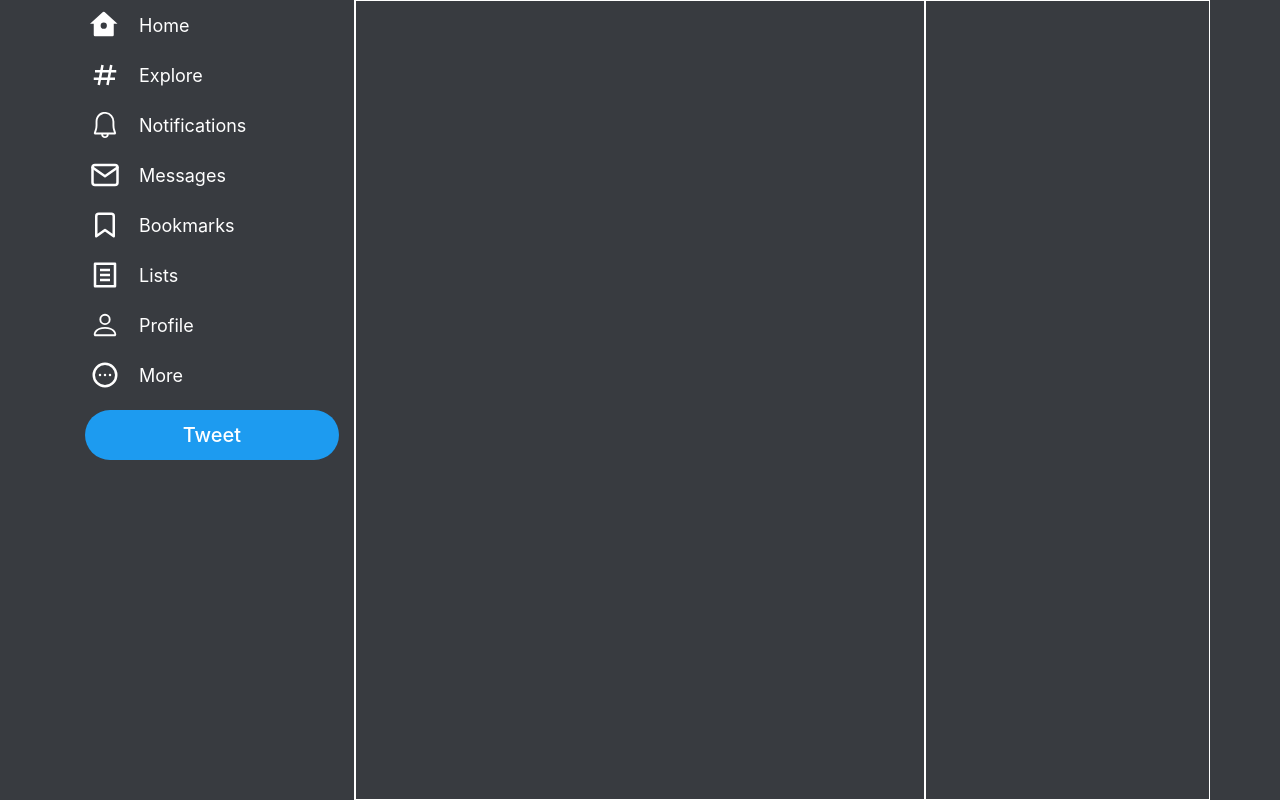
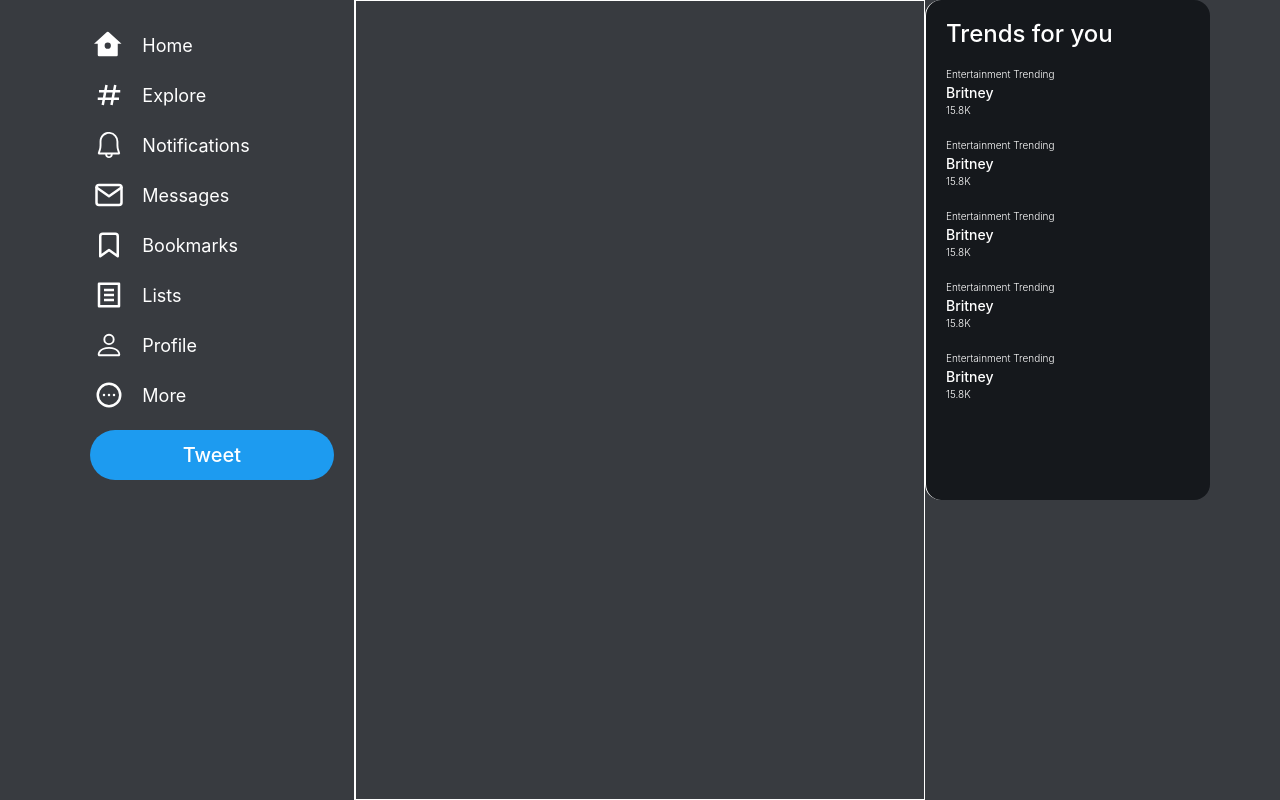
Before and after one commit to NatalijaKostovska/Twitter, a React (Create React App) app: page / in a window 1280 px wide. Built offline with nearby package versions, Linux system fonts and the light colour scheme.

Commit message:
add trending component & update style

```diff
--- /dev/null
+++ b/src/components/Trending/Trending.tsx
@@ -0,0 +1,46 @@
+import React from 'react';
+import styled from 'styled-components';
+
+interface Props {
+  category?: string;
+  word?: string;
+  tweets?: string;
+}
+
+const Trending = (props: Props) => {
+  const { category, word, tweets } = props;
+  return (
+    <Style.Container>
+      <Style.Tranding>{category} Trending</Style.Tranding>
+      <Style.Word>{word}</Style.Word>
+      <Style.Tweets>{tweets}</Style.Tweets>
+    </Style.Container>
+  )
+};
+
+const Style = {
+  Container: styled.div`
+  padding: 10px 0;
+  `,
+  Tranding: styled.div`
+  display: flex;
+  color: white;
+  font-weight: 300;
+  font-size: 10px;
+  `,
+  Word: styled.div`
+  display: flex;
+  color: white;
+  font-weight: 500;
+  font-size: 14px;
+  `,
+
+  Tweets: styled.div`
+  display: flex;
+  color: white;
+  font-weight: 300;
+  font-size: 10px;
+  `
+}
+
+export default Trending;
--- a/src/containers/Home/Home.tsx
+++ b/src/containers/Home/Home.tsx
@@ -7,7 +7,7 @@
   return (
     <div className="row">
       <div className="container"
-        style={{ background: 'blue', height: '100vh' }}
+        style={{ height: '100vh' }}
       >
         <div className="row">
           <Navbar />
--- a/src/containers/Home/components/Navbar.tsx
+++ b/src/containers/Home/components/Navbar.tsx
@@ -29,6 +29,7 @@
   background: #383b40;
   height: 100vh;
   border-right: 1px solid white;
+  padding: 20px;
 `,
   IconWrapper: styled.div`
   display: flex;
--- a/src/containers/Home/components/Search.tsx
+++ b/src/containers/Home/components/Search.tsx
@@ -1,9 +1,41 @@
 import React from "react";
+import Trending from "../../../components/Trending/Trending";
 
 export const Search = () => {
   return (
     <aside className="col-3"
-      style={{ background: "#383b40", height: "100vh", border: "1px solid white" }}>
+      style={{
+        background: "rgb(21, 24, 28)", height: "500px", borderLeft: "1px solid white",
+        borderRadius: '16px',
+        borderColor: '1px solid rgb(21, 24, 28)',
+        padding: '20px'
+      }}>
+      <h4 style={{ color: "white" }}>Trends for you</h4>
+      <Trending
+        category={'Entertainment'}
+        word={'Britney'}
+        tweets={'15.8K'}
+      />
+      <Trending
+        category={'Entertainment'}
+        word={'Britney'}
+        tweets={'15.8K'}
+      />
+      <Trending
+        category={'Entertainment'}
+        word={'Britney'}
+        tweets={'15.8K'}
+      />
+      <Trending
+        category={'Entertainment'}
+        word={'Britney'}
+        tweets={'15.8K'}
+      />
+      <Trending
+        category={'Entertainment'}
+        word={'Britney'}
+        tweets={'15.8K'}
+      />
     </aside>
   );
 };
```
